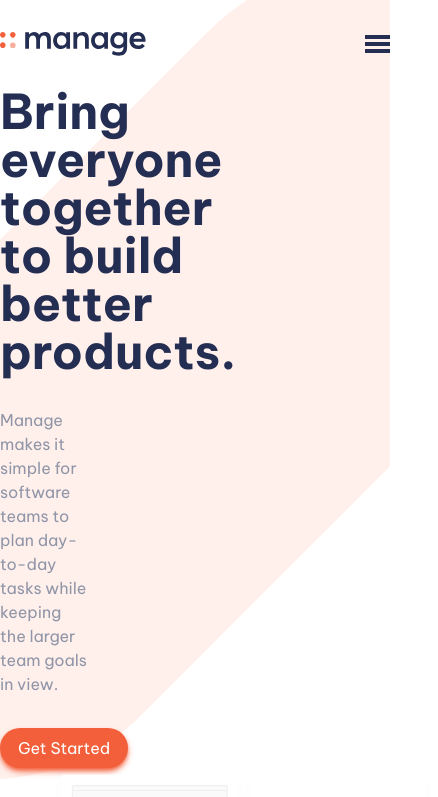
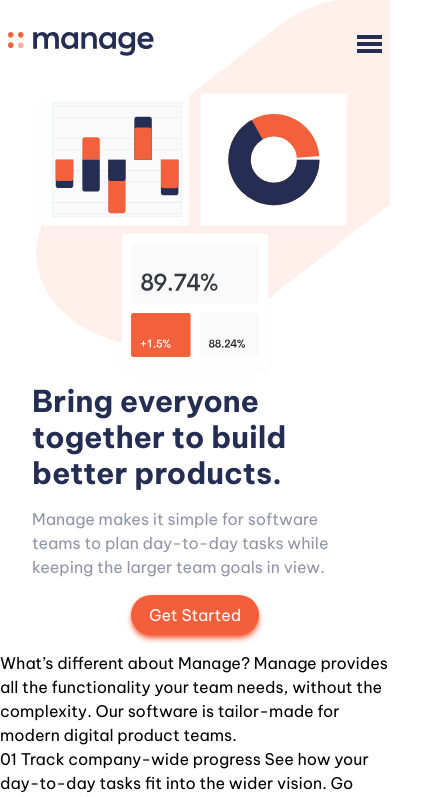
Before and after one commit to FevenSeyfu/manage-landing-page, a React (Vite) app: page / in a window 390 px wide. Shown: the top 797 px of the page, 438 px wide, since content can reach past the window. Built offline with nearby package versions, Linux system fonts and the light colour scheme.

Commit message:
fix mobile hero tablet

```diff
--- a/src/components/About.jsx
+++ b/src/components/About.jsx
@@ -1,40 +1,37 @@
-import React from 'react'
+import React from "react";
 
 const About = () => {
   return (
-    <div>
+    <div className="h-screen w-full flex flex-col lg:flex-row">
       <div>
-      What’s different about Manage?
-
-Manage provides all the functionality your team needs, without
-the complexity. Our software is tailor-made for modern digital
-product teams.
+        What’s different about Manage? Manage provides all the functionality
+        your team needs, without the complexity. Our software is tailor-made for
+        modern digital product teams.
       </div>
       <div>
         <ol>
-          <li>01
-  Track company-wide progress
-  See how your day-to-day tasks fit into the wider vision. Go from
-  tracking progress at the milestone level all the way done to the
-  smallest of details. Never lose sight of the bigger picture again.
-</li>
           <li>
-          02
-  Advanced built-in reports
-  Set internal delivery estimates and track progress toward company
-  goals. Our customisable dashboard helps you build out the reports
-  you need to keep key stakeholders informed.
+            01 Track company-wide progress See how your day-to-day tasks fit
+            into the wider vision. Go from tracking progress at the milestone
+            level all the way done to the smallest of details. Never lose sight
+            of the bigger picture again.
           </li>
-          <li>  03
-  Everything you need in one place
-  Stop jumping from one service to another to communicate, store files,
-  track tasks and share documents. Manage offers an all-in-one team
-  productivity solution.
-</li>
+          <li>
+            02 Advanced built-in reports Set internal delivery estimates and
+            track progress toward company goals. Our customisable dashboard
+            helps you build out the reports you need to keep key stakeholders
+            informed.
+          </li>
+          <li>
+            {" "}
+            03 Everything you need in one place Stop jumping from one service to
+            another to communicate, store files, track tasks and share
+            documents. Manage offers an all-in-one team productivity solution.
+          </li>
         </ol>
       </div>
     </div>
-  )
-}
+  );
+};
 
-export default About
+export default About;
--- a/src/components/Home.jsx
+++ b/src/components/Home.jsx
@@ -5,13 +5,13 @@ const Home = () => {
   return (
     <div
       name="home"
-      className="bg-[url('/src/assets/images/bg-tablet-pattern.svg')] h-screen w-full bg-no-repeat bg-auto bg-[right_-12rem_bottom_4rem] top-0 left-0"
+      className="bg-[url('/src/assets/images/bg-tablet-pattern.svg')] h-full w-full bg-no-repeat lg:bg-auto lg:bg-[right_-12rem_bottom_4rem]  bg-[length:450px_350px] bg-[right_-6rem_bottom_18rem] mb-4"
     >
       <Navbar />
-      <div className="flex flex-col lg:flex-row lg:justify-evenly lg:px-40 lg:py-10">
-        <div className="flex flex-col justify-center w-3/5 gap-8 text-left">
-          <h1 className="font-bold text-5xl text-primary-dark-blue"> Bring everyone together to build better products.</h1>
-          <p className="text-neutral-grayish-blue font-light text-md pr-36">
+      <div className="flex flex-col-reverse justify-center items-center  px-8 md:flex-row md:justify-evenly  md:px-40 md:py-10">
+        <div className="flex flex-col items-center gap-4 md:w-3/5 md:gap-8 text-left">
+          <h1 className="font-bold text-3xl md:text-5xl text-primary-dark-blue"> Bring everyone together to build better products.</h1>
+          <p className="text-neutral-grayish-blue font-light text-md md:pr-36">
             Manage makes it simple for software teams to plan day-to-day tasks
             while keeping the larger team goals in view.
           </p>
@@ -20,7 +20,7 @@ const Home = () => {
           </button>
         </div>
         <div>
-          <img src="/src/assets/images/illustration-intro.svg" alt="Illustraion image" className="ml-12" />
+          <img src="/src/assets/images/illustration-intro.svg" alt="Illustraion image" className="md:ml-12" />
         </div>
       </div>
     </div>
--- a/src/components/Navbar.jsx
+++ b/src/components/Navbar.jsx
@@ -10,7 +10,7 @@ const Navbar = () => {
   const handleclick = () => setNav(!nav);
 
   return (
-    <div className="flex justify-between md:justify-evenly items-center py-8">
+    <div className="flex w-full justify-between md:justify-evenly items-center py-8 px-2">
       <div className="">
         <img src={Logo} alt="site Logo" />
       </div>
```
